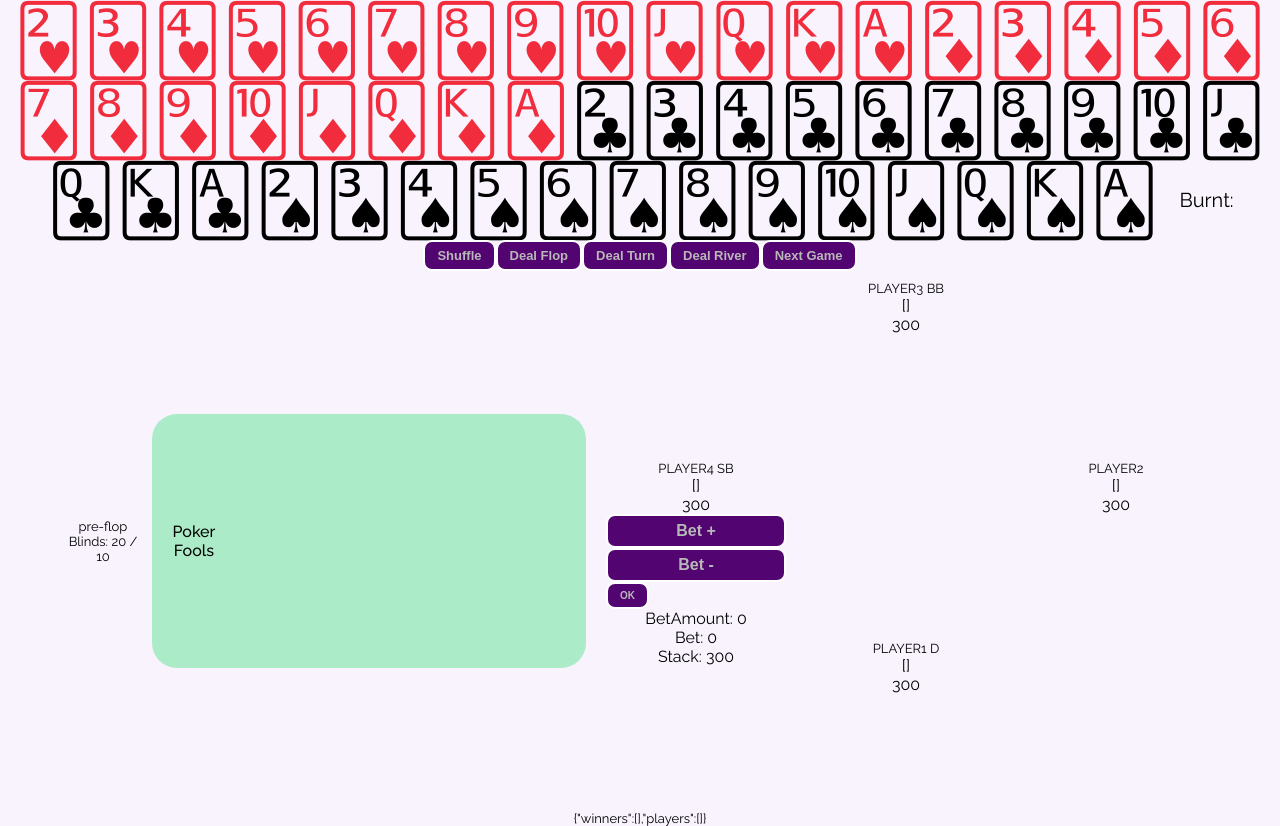
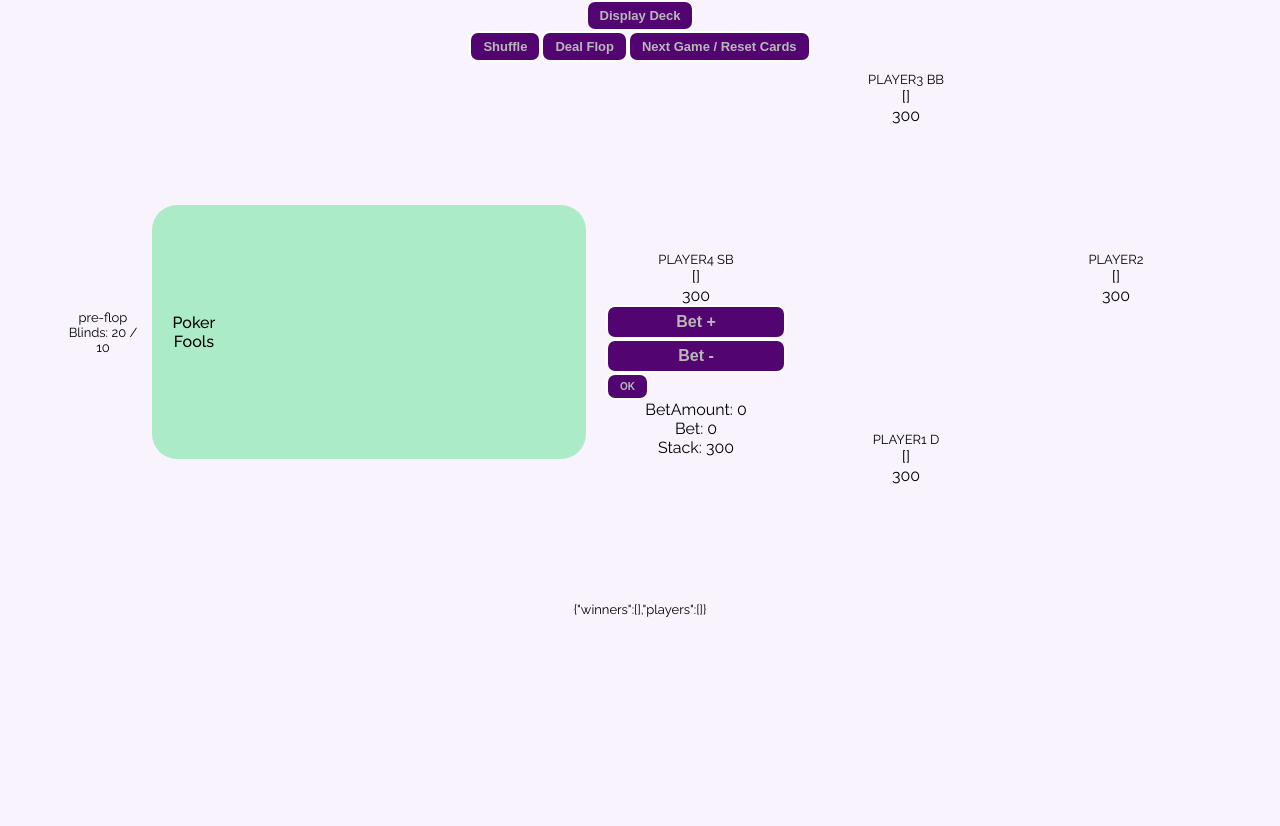
Before and after one commit to andrewneilclarke/poker-fools-react, a React (Create React App) app: page / in a window 1280 px wide. After the commit the page ends 800 px from the top, so only its background shows below. Built offline with nearby package versions, Linux system fonts and the light colour scheme.

Commit message:
added conditional buttons

```diff
--- a/src/App.css
+++ b/src/App.css
@@ -105,6 +105,9 @@ button:hover {
   align-items: center;
   justify-content: center;
 }
+.deck-container button {
+  font-size: small;
+}
 
 .table-and-players {
   display: flex;
--- a/src/App.js
+++ b/src/App.js
@@ -20,12 +20,12 @@ const initialState = {
 
 function App() {
   const [{ player1, player2, player3, player4 }, dispatch] = useReducer(betReducer, initialState)
-
   const players = [player1, player2, player3, player4]
   const [bigBlind, setBigBlind] = useState(20)
   const [table, setTable] = useState([])
   const [burnt, setBurnt] = useState([])
   // const [pot, setPot] = useState(0)
+  const [displayDeck, setDisplayDeck] = useState(false)
   const [gameOver, setGameOver] = useState(null)
   const [currentGameStage, setCurrentGameStage] = useState(gameStage[0])
   let [liveDeck, setLiveDeck] = useState([...cardNames])
@@ -118,6 +118,8 @@ function App() {
     setTable([])
     setBurnt([])
     setCurrentGameStage(gameStage[0])
+    // TO DO - SETUP ACTION TO RESET PLAYER CARDS
+    // dispatch()
     // setplayer1({ ...player1, cards: [] })
     // setplayer2({ ...player2, cards: [] })
     // setplayer3({ ...player3, cards: [] })
@@ -126,21 +128,21 @@ function App() {
     // shuffleandSet()
   }
 
-
-  const makeActive = (name) => {
-    console.log(name)
-  }
-
   return (
     <div className="App">
+      {/* DISPLAY PLAYERS */}
       {/* <p>{JSON.stringify({ player1, player2, player3, player4 })}</p> */}
+
       <div className='deck-container'>
 
-        {liveDeck.map(card =>
+        {/* DISPLAY DECK */}
+        <button onClick={() => setDisplayDeck(!displayDeck)}>Display Deck</button>
+        {displayDeck && liveDeck.map(card =>
         (<div id="deck">
           <Card key={card} card={card} getCardFace={getCardFace} cardBack={cardBack} flipped={flipped} setFlipped={setFlipped} />
         </div>)
         )}
+        {displayDeck &&
           <div className="burnt">
             <p id="burnt">Burnt: </p>
             <div className="burnt-cont">
@@ -150,16 +152,20 @@ function App() {
               </div>))}
             </div>
           </div>
+        }
       </div>
 
+      {/* CONTROL BUTTONS */}
       <div className="buttons">
         <button onClick={shuffleandSet}>Shuffle</button>
-        <button onClick={() => dealFlop(liveDeck, table, player1, player2)}>Deal Flop</button>
-        <button onClick={() => dealTurn(liveDeck, table, burnt, player1, player2)}>Deal Turn</button>
-        <button onClick={() => dealRiver(liveDeck, table, burnt, player1, player2)}>Deal River</button>
-        <button onClick={nextGame}>Next Game</button>
+        {currentGameStage === gameStage[0] && <button onClick={() => dealFlop(liveDeck, table, player1, player2)}>Deal Flop</button>}
+        {currentGameStage === gameStage[1] && <button onClick={() => dealTurn(liveDeck, table, burnt, player1, player2)}>Deal Turn</button>}
+        {currentGameStage === gameStage[2] && <button onClick={() => dealRiver(liveDeck, table, burnt, player1, player2)}>Deal River</button>}
+        <button onClick={nextGame}>Next Game / Reset Cards</button>
         {/* <button onClick={fetchRankingResult}>Result</button> */}
       </div>
+
+      {/* DISPLAY TABLE AND PLAYERS */}
       <div className="table-and-players">
         <div className="game-info">
           {currentGameStage}
@@ -174,7 +180,7 @@ function App() {
 
         <div className="players">
           {players.map(player => (
-            <Player key={player.name} player={player} getCardFace={getCardFace} cardBack={cardBack} flipped={flipped} setFlipped={setFlipped} smallBlind={smallBlind} dispatch={dispatch} makeActive={makeActive} />
+            <Player key={player.name} player={player} getCardFace={getCardFace} cardBack={cardBack} flipped={flipped} setFlipped={setFlipped} smallBlind={smallBlind} dispatch={dispatch} />
 
           ))}
         </div>
--- a/src/Reducer.js
+++ b/src/Reducer.js
@@ -102,7 +102,9 @@ export const betReducer = (state, action) => {
                         ...state.player3, active: false
                     },
                 }
+
             }
+            break;
         }
 
 
--- a/src/components/Player.js
+++ b/src/components/Player.js
@@ -1,7 +1,7 @@
 import { useState } from 'react'
 import Card from "./Card"
 
-const Player = ({ card, player, getCardFace, cardBack, flipped, setFlipped, smallBlind, dispatch, makeActive }) => {
+const Player = ({ card, player, getCardFace, cardBack, flipped, setFlipped, smallBlind, dispatch }) => {
     const [betAmount, setBetAmount] = useState(0)
     return (
         <div className={player.name} onClick={() => dispatch({ type: 'make-active', player })}>
```
Lines whose indentation alone changed are shown as unchanged.
